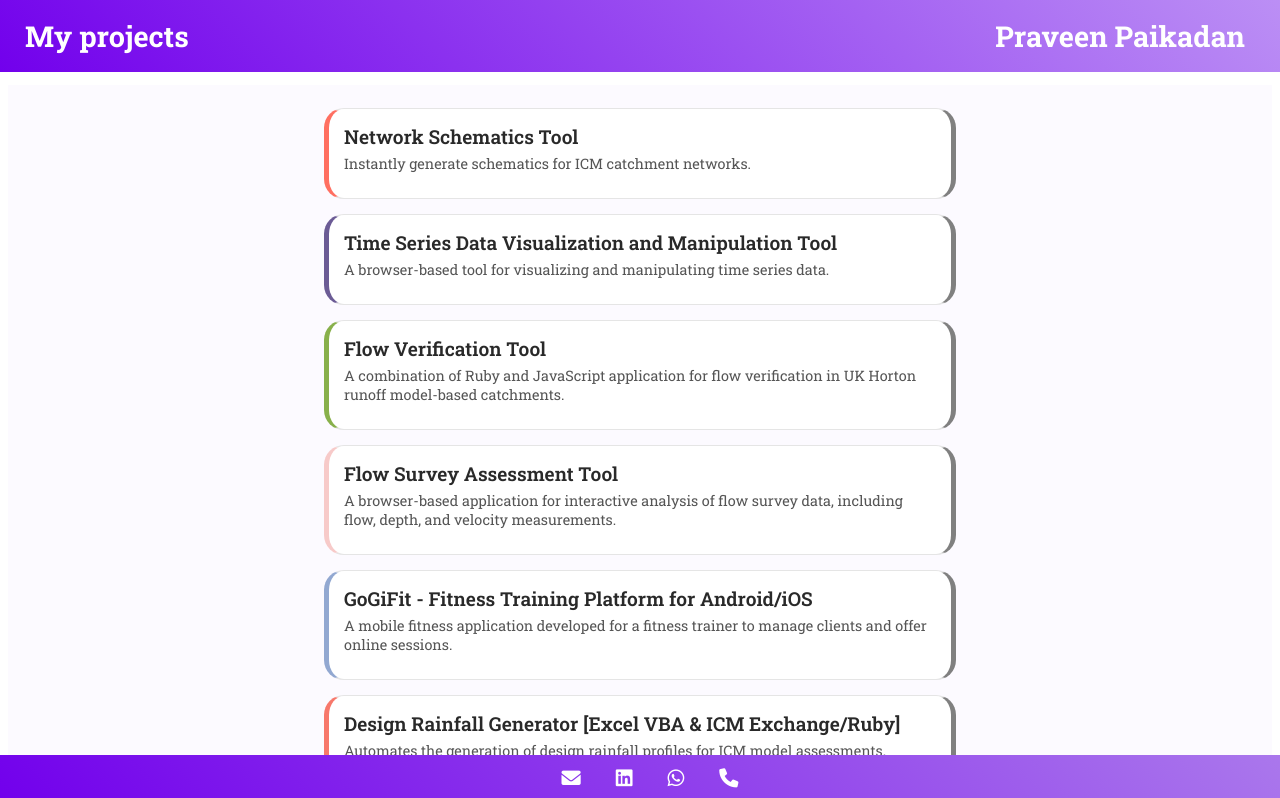
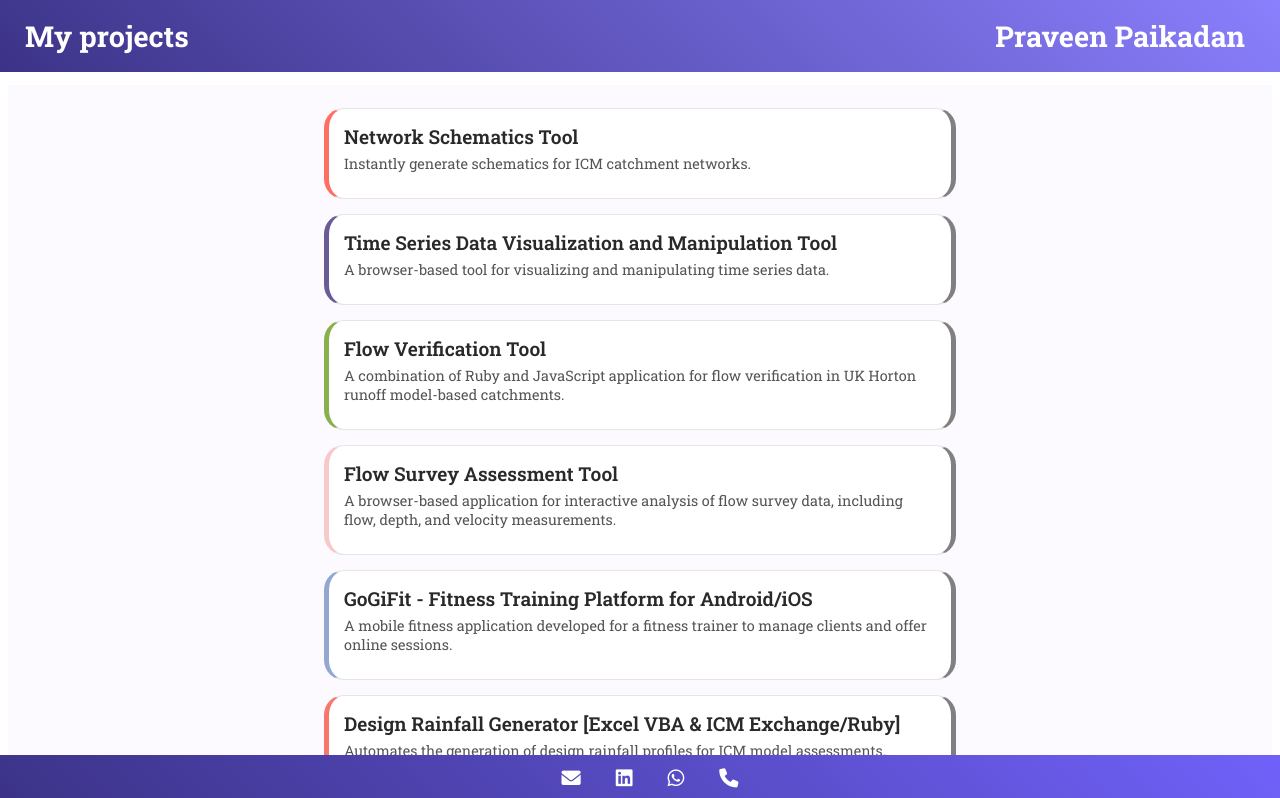
Before and after one commit to praveenpaikadan/portfolio, a plain HTML site: page index.html in a window 1280 px wide. Shown: the top 798 px of the page. Drawn offline with nearby package versions, Linux system fonts and the light colour scheme.

Commit message:
Theme color change to match with resume

```diff
--- a/styles.css
+++ b/styles.css
@@ -36,7 +36,7 @@
         }
 
         header {
-            background: linear-gradient(45deg, #7200ec, #bd92f5); /* Updated background color */
+            background: linear-gradient(45deg, #3C3388, #8c81ff); /* Updated background color */
             color: white;
             position: fixed;
             top: 0;
@@ -313,7 +313,7 @@
         }
 
         footer {
-            background: linear-gradient(45deg, #7200ec, #ab79ec); /* Updated background color */
+            background: linear-gradient(45deg, #3C3388, #7162fb); /* Updated background color */
             color: white;
             padding: 10px 20px;
             position: fixed;
```
